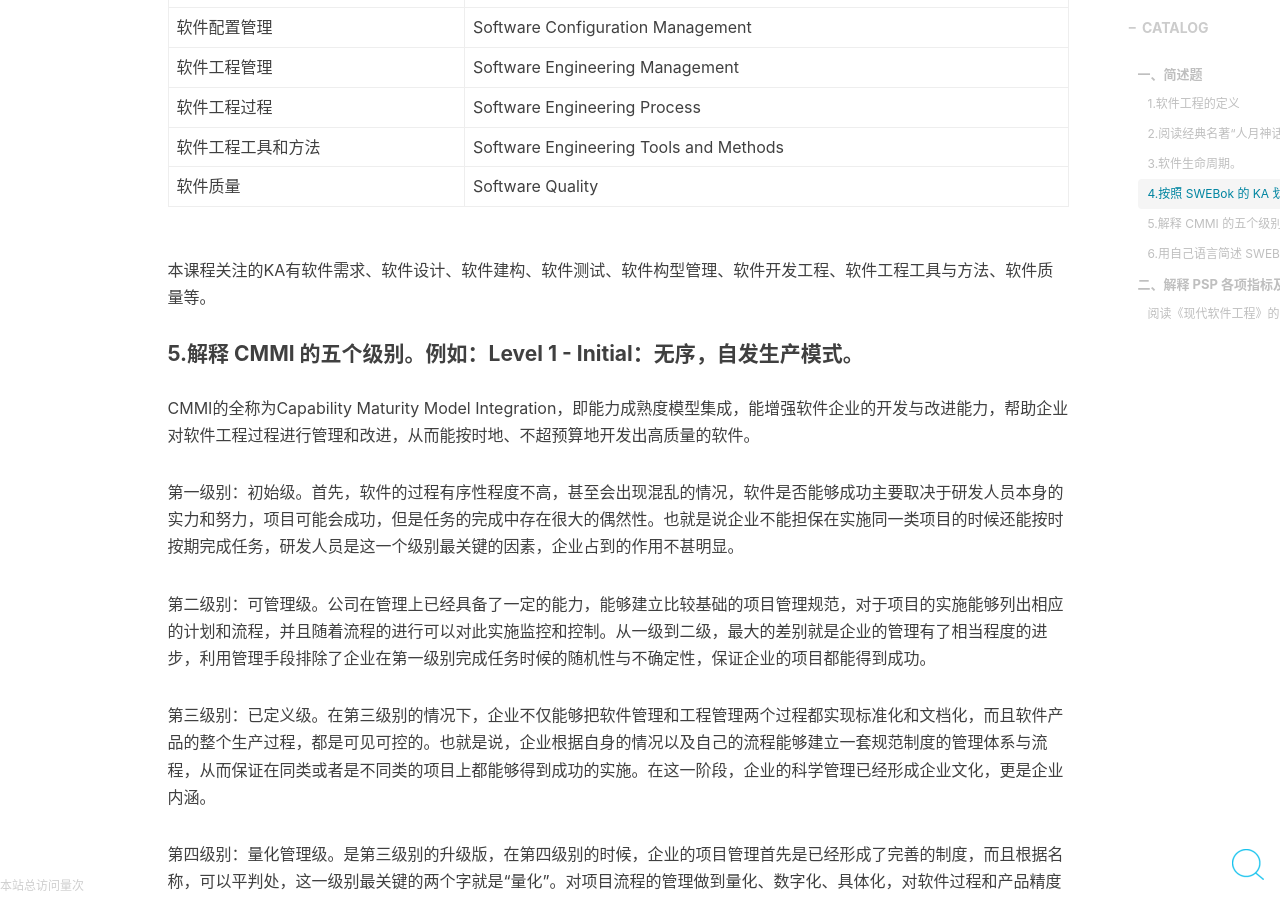
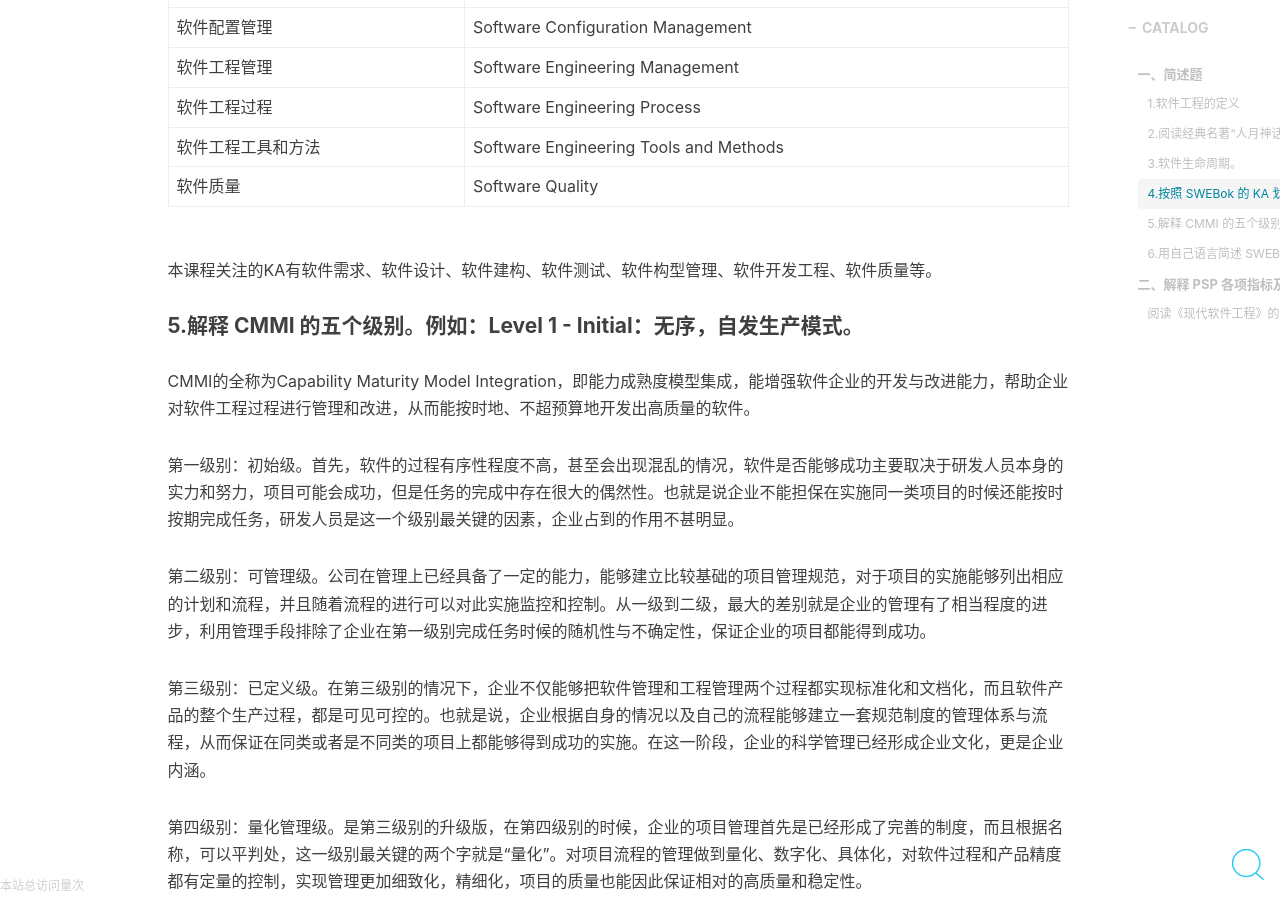
Before and after one commit to Tomy-Lee/Tomy-Lee.github.io, a Jekyll site: the page built from _posts/2018-3-10-system-homework1.md, in a window 1280 px wide and 900 px high, scrolled down 1933 px. Built offline with Jekyll 4.4.1, drawn with Linux system fonts in a browser that asks for light colours; nearby versions of some CDN libraries; comment, search, counter and statistics services are not loaded.

Commit message:
Update 2018-3-10-system-homework1.md

```diff
--- a/_posts/2018-3-10-system-homework1.md
+++ b/_posts/2018-3-10-system-homework1.md
@@ -41,7 +41,7 @@ SWWEBok的10个知识域（KnowledgeAreas，KA）如下：
 |软件工程工具和方法|Software Engineering Tools and Methods|
 |软件质量|Software Quality|
 
-本课程关注的KA有软件需求、软件设计、软件建构、软件测试、软件构型管理、软件开发工程、软件工程工具与方法、软件质量等。
+本课程关注的KA有软件需求、软件设计、软件建构、软件测试、软件构型管理、软件开发工程、软件质量等。
 
 #### 5.解释 CMMI 的五个级别。例如：Level 1 - Initial：无序，自发生产模式。
 
```
